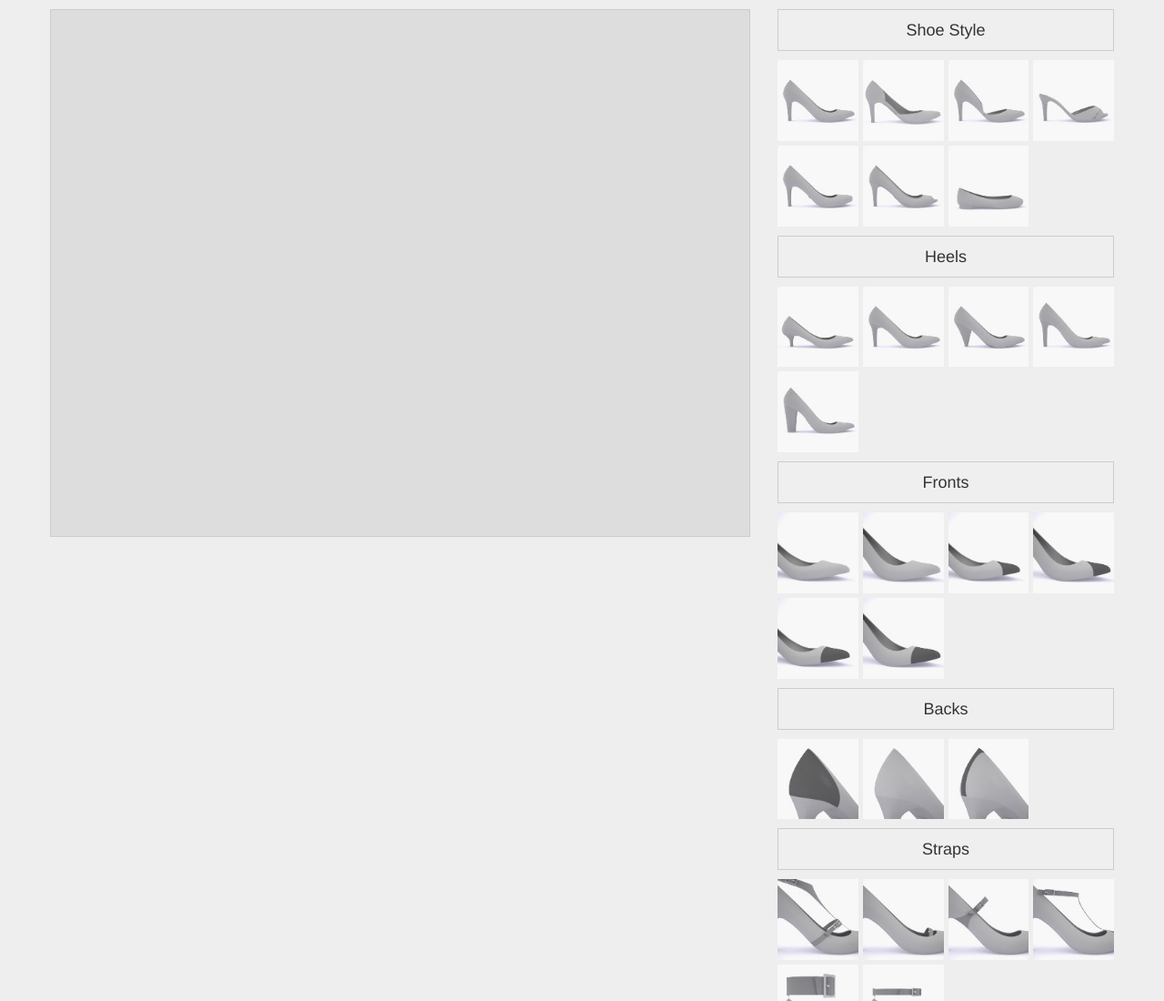
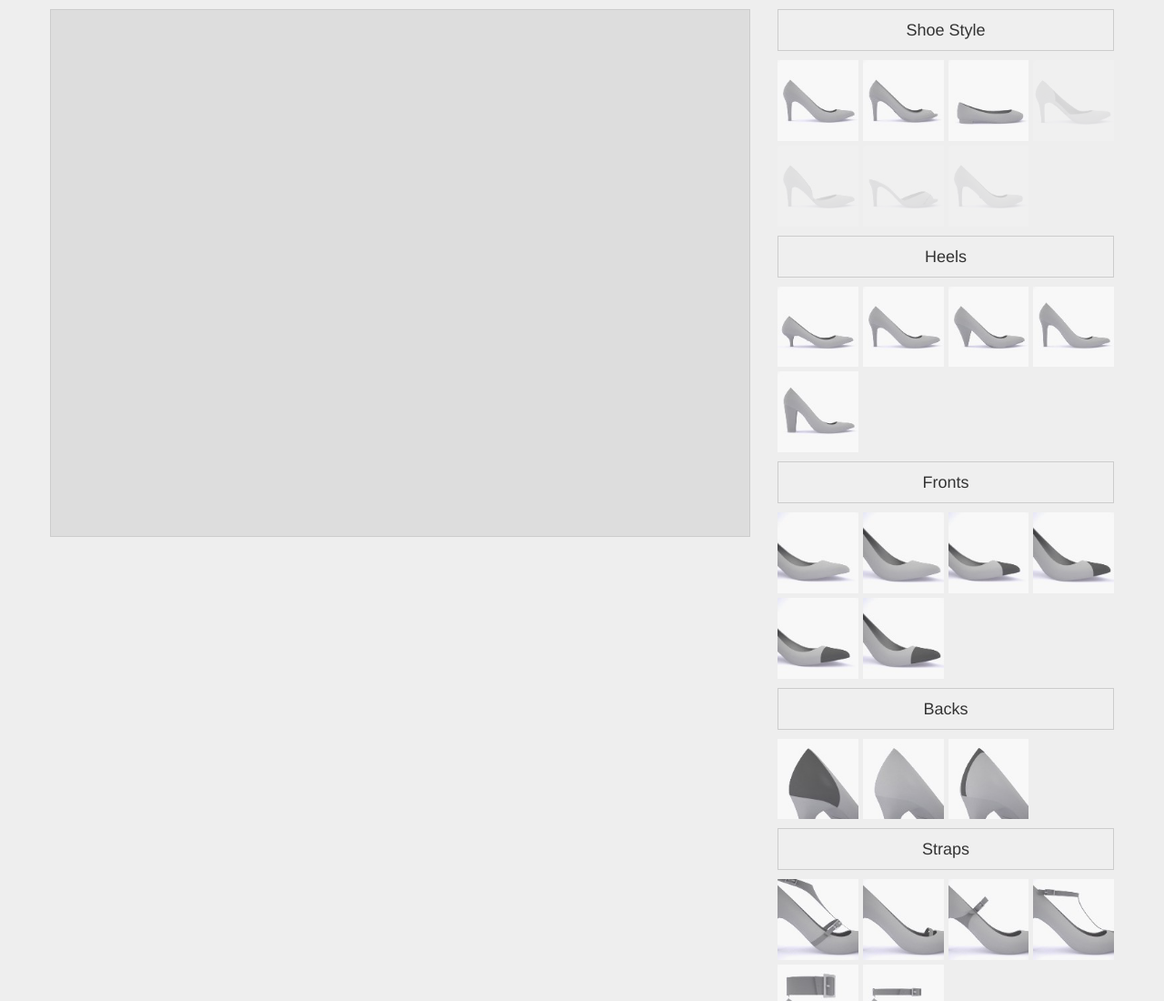
Before and after one commit to mkruneva/shoedesigner, a plain HTML site: page index.html in a window 1280 px wide. Shown: the top 1100 px of the page at 91% size. Drawn offline with nearby package versions, Linux system fonts and the light colour scheme.

Commit message:
styling og index menu elements adding onclick functionality

```diff
--- a/index.html
+++ b/index.html
@@ -39,13 +39,13 @@
 						<button type="button" id="thumbCsBtn" class="btn btn-secondary btn-lg btn-block">Shoe Style</button>
 							<div class="row">
 								<div id="thumbCsDiv" class="col-xs-12 thumb-container">
-									<figure class="col-xs-3 col-sm-4 col-md-3 shoe-thumb"><img src="images/CS/CSPCPLA.jpg" alt=""></figure>
-									<figure class="col-xs-3 col-sm-4 col-md-3 shoe-thumb"><img src="images/CS/CSPHPLA2.jpg" alt=""></figure>
-									<figure class="col-xs-3 col-sm-4 col-md-3 shoe-thumb"><img src="images/CS/CSPOPLA.jpg" alt=""></figure>
-									<figure class="col-xs-3 col-sm-4 col-md-3 shoe-thumb"><img src="images/CS/CSSASTR.jpg" alt=""></figure>
-									<figure class="col-xs-3 col-sm-4 col-md-3 shoe-thumb"><img src="images/CS/CSACPLA.jpg" alt=""></figure>
-									<figure class="col-xs-3 col-sm-4 col-md-3 shoe-thumb"><img src="images/CS/CSACPEE.jpg" alt=""></figure>
+									<figure class="col-xs-3 col-sm-4 col-md-3 shoe-thumb"><img onclick="loadPC300AH()" src="images/CS/CSPCPLA.jpg" alt=""></figure>
+									<figure class="col-xs-3 col-sm-4 col-md-3 shoe-thumb"><img id="CS_PE300SA" onclick="loadPE300SA()" src="images/CS/CSACPEE.jpg" alt=""></figure>
 									<figure class="col-xs-3 col-sm-4 col-md-3 shoe-thumb"><img src="images/CS/CSFLPLA.jpg" alt=""></figure>
+									<figure class="col-xs-3 col-sm-4 col-md-3 shoe-thumb"><img class="off" src="images/CS/CSPHPLA2.jpg" alt=""></figure>
+									<figure class="col-xs-3 col-sm-4 col-md-3 shoe-thumb"><img class="off" src="images/CS/CSPOPLA.jpg" alt=""></figure>
+									<figure class="col-xs-3 col-sm-4 col-md-3 shoe-thumb"><img class="off" src="images/CS/CSSASTR.jpg" alt=""></figure>
+									<figure class="col-xs-3 col-sm-4 col-md-3 shoe-thumb"><img class="off" src="images/CS/CSACPLA.jpg" alt=""></figure>
 								</div>
 							</div>
 						<!-- HEELS -->
--- a/style.css
+++ b/style.css
@@ -30,10 +30,23 @@ body {
     padding-right: 0px;
 } */
 .shoe-thumb > img {
+	box-sizing: border-box;
 	display: block;
 	width: 100%;
 	margin: auto;
+}
 
+.shoe-thumb > img:hover {
+	cursor:pointer;
+	border: 1px solid #ccc;
+}
+
+.shoe-thumb > img:visited, .shoe-thumb > img:active {
+	border: 2px solid #aaa;
+}
+
+.shoe-thumb > img.off{
+	opacity: 0.2;
 }
 .thumb-container {
 	padding-top: 2px;
```
